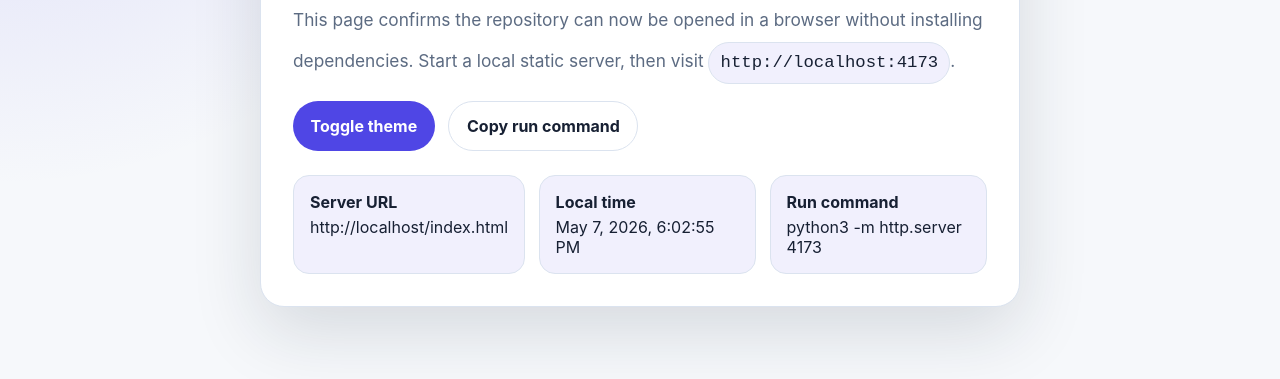
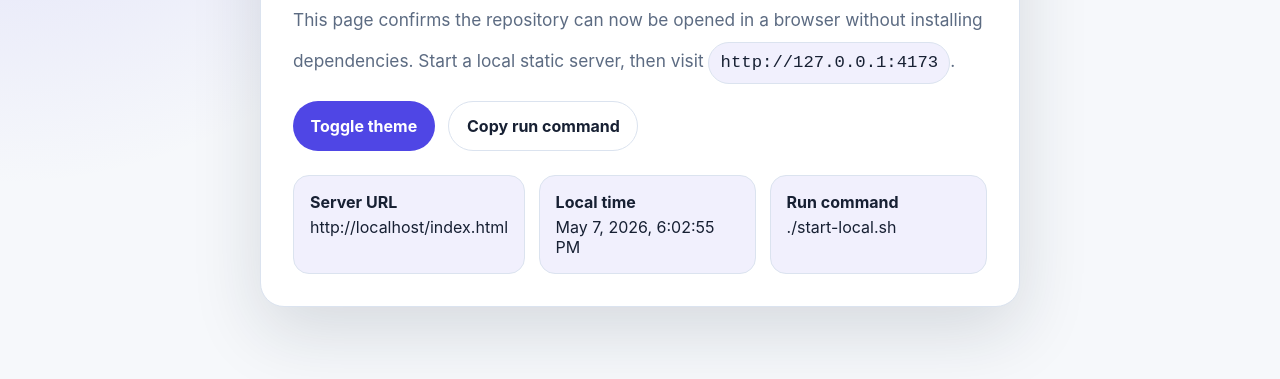
Before and after one commit to Royalabhay/clone-sedence, a plain HTML site: page index.html in a window 1280 px wide. Shown: the part 325-704 px from the top of the page. Drawn offline with Linux system fonts and the light colour scheme.

Commit message:
Document local browser preview workflow

```diff
--- a/index.html
+++ b/index.html
@@ -139,7 +139,7 @@
       <h1>clone-sedence</h1>
       <p>
         This page confirms the repository can now be opened in a browser without installing dependencies.
-        Start a local static server, then visit <code>http://localhost:4173</code>.
+        Start a local static server, then visit <code>http://127.0.0.1:4173</code>.
       </p>
 
       <div class="actions" aria-label="Demo controls">
@@ -158,7 +158,7 @@
         </article>
         <article class="status-card">
           <strong>Run command</strong>
-          <span>python3 -m http.server 4173</span>
+          <span>./start-local.sh</span>
         </article>
       </section>
     </main>
@@ -169,7 +169,7 @@
       const copyCommand = document.querySelector('#copy-command');
       const serverUrl = document.querySelector('#server-url');
       const localTime = document.querySelector('#local-time');
-      const runCommand = 'python3 -m http.server 4173';
+      const runCommand = './start-local.sh';
 
       const savedTheme = localStorage.getItem('clone-sedence-theme');
       if (savedTheme === 'dark') {
```
Also changed, not shown: 2 other files.
